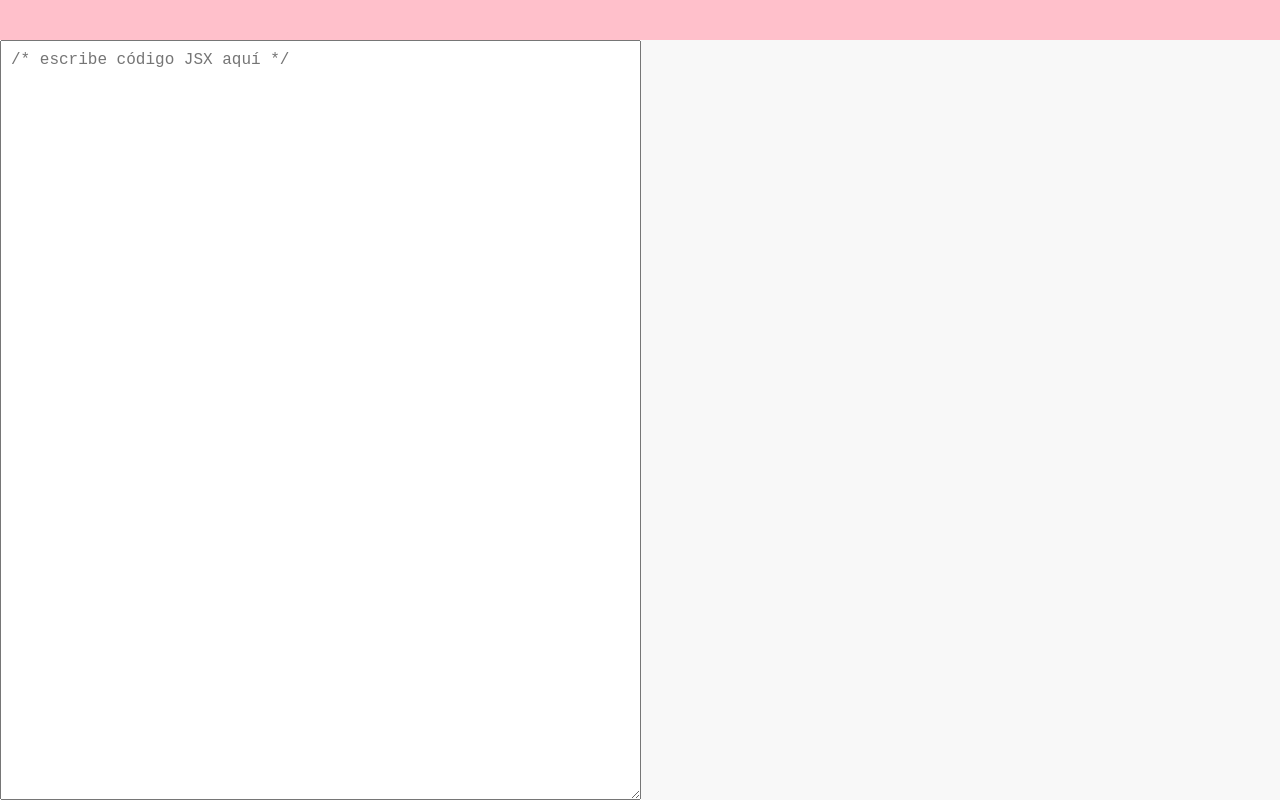
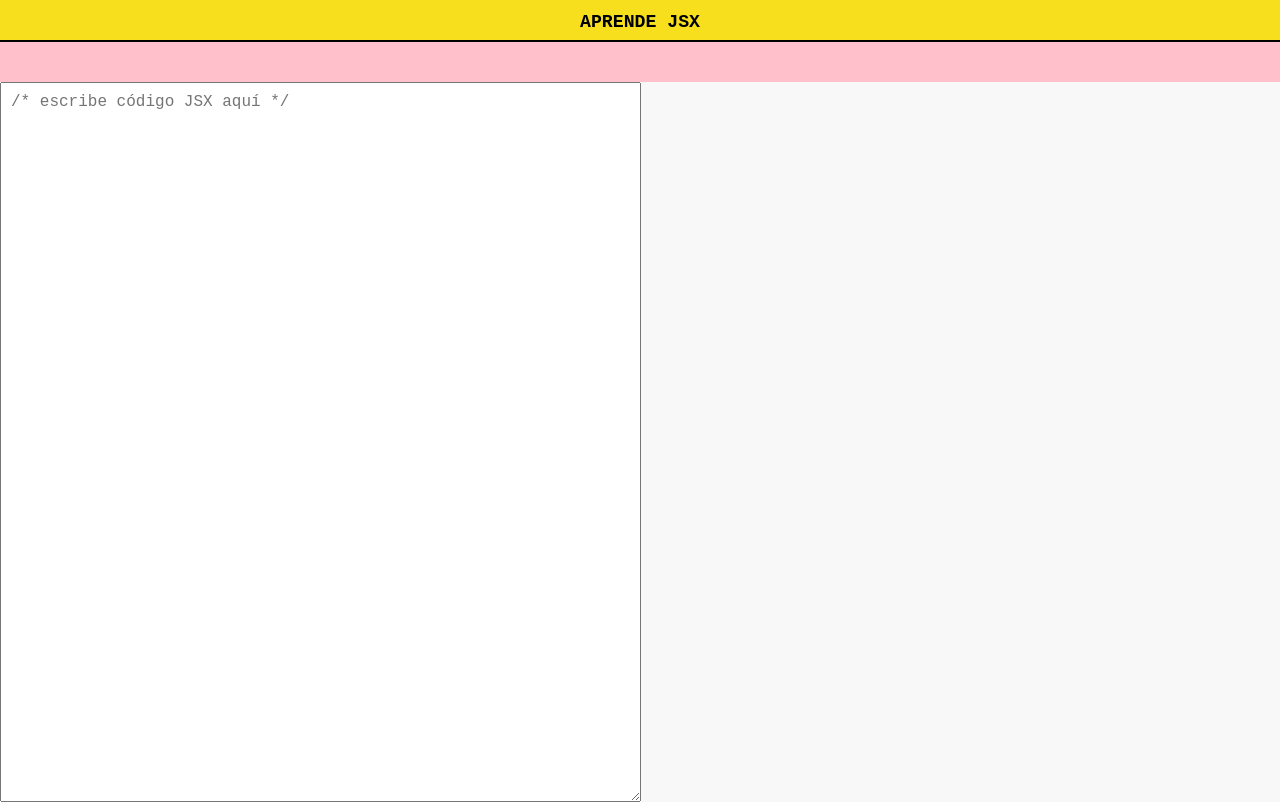
Before and after one commit to juanmnl/learnJSX, a React (Create React App) app: page / in a window 1280 px wide. Built offline with nearby package versions, Linux system fonts and the light colour scheme.

Commit message:
Add navbar and fix styles

```diff
--- a/public/index.html
+++ b/public/index.html
@@ -4,7 +4,7 @@
     <meta charset="utf-8">
     <meta name="viewport" content="width=device-width, initial-scale=1">
     <link rel="shortcut icon" href="%PUBLIC_URL%/favicon.ico">
-    <title>LearnJSX</title>
+    <title>Aprende JSX</title>
     <script src="https://cdnjs.cloudflare.com/ajax/libs/babel-standalone/6.19.0/babel.js"></script>
   </head>
   <body>
--- a/src/components/App.js
+++ b/src/components/App.js
@@ -1,4 +1,5 @@
 import React, { Component } from 'react';
+import Navbar from './Navbar';
 import './../styles/App.css';
 
 class App extends Component {
@@ -30,6 +31,7 @@ class App extends Component {
   render() {
     return (
       <div>
+        <Navbar title='Aprende JSX' />
         <header>{this.state.err}</header>
         <section className="container">
           <textarea
--- /dev/null
+++ b/src/components/Navbar.js
@@ -0,0 +1,13 @@
+import React, { Component } from 'react';
+
+class Navbar extends Component {
+  render() {
+    return (
+      <div className='navbar'>
+        <h1>{this.props.title}</h1>
+      </div>
+    );
+  }
+}
+
+export default Navbar;
--- a/src/styles/App.css
+++ b/src/styles/App.css
@@ -1,3 +1,19 @@
+
+.navbar {
+  display: flex;
+  color: black;
+  background-color: #f7df1e;
+  justify-content: center;
+  text-transform: uppercase;
+  height: 5vh;
+  border-bottom: 2px solid black;
+}
+
+.navbar h1 {
+  display: inline-block;
+  font-size: 1.4em;
+}
+
 header {
   display: block;
   height: 5vh;
@@ -8,7 +24,7 @@ header {
 }
 
 .container {
-  height: 95vh;
+  height: 90vh;
   display: flex;
 }
 
```
